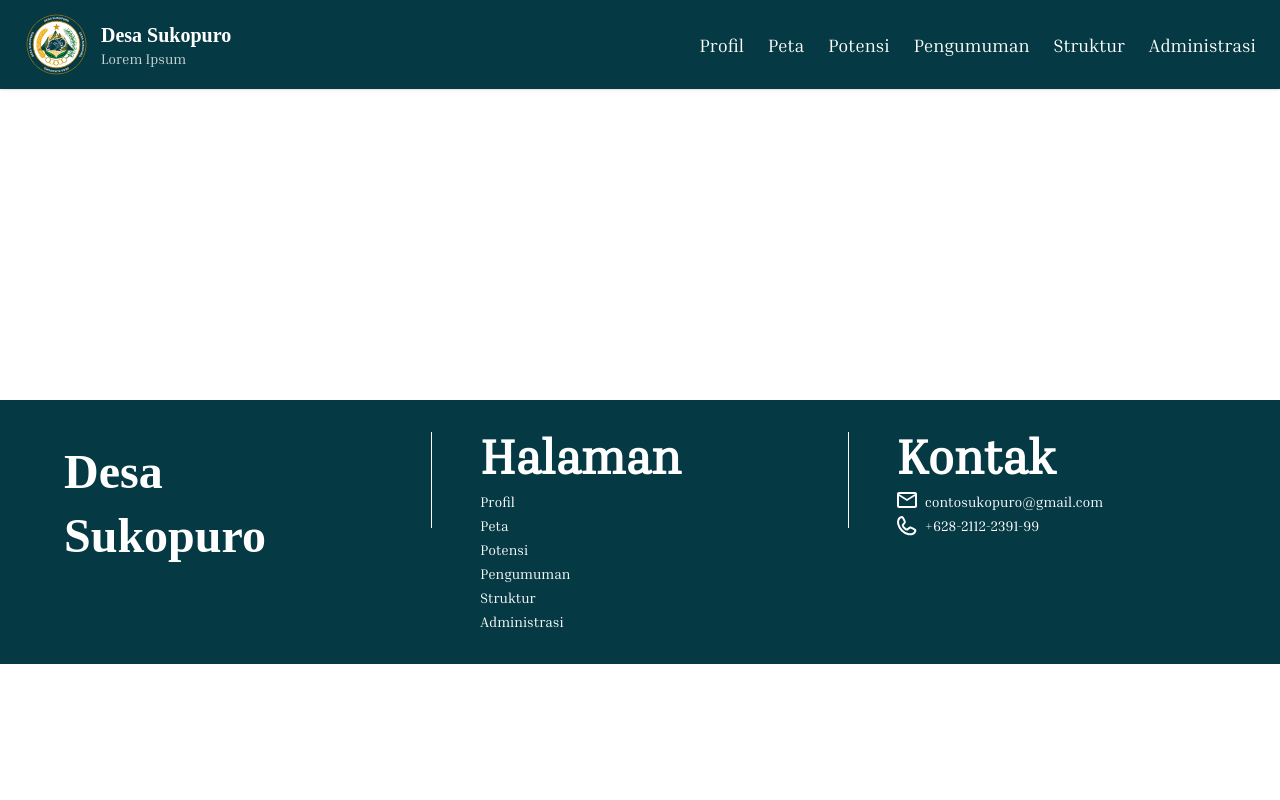
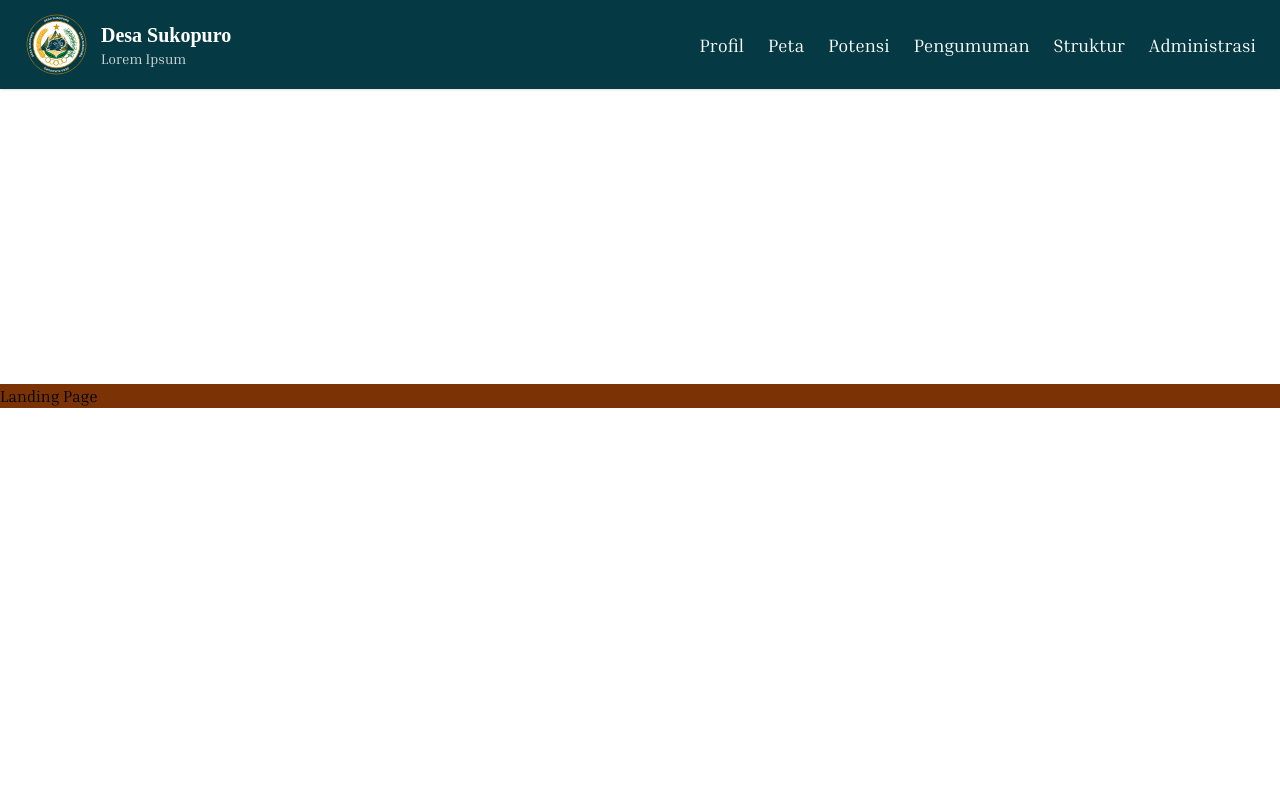
Before and after one commit to desa-sukopuro/sukopuro-frontend, a React (Vite) app: page / in a window 1280 px wide. Shown: the top 800 px of the page. Built offline with nearby package versions, Linux system fonts and the light colour scheme; a web font is replaced by a local one.

Commit message:
Fix Layouting

```diff
--- a/package.json
+++ b/package.json
@@ -13,6 +13,7 @@
     "@tailwindcss/vite": "^4.1.11",
     "react": "^19.1.0",
     "react-dom": "^19.1.0",
+    "react-router-dom": "^7.7.0",
     "tailwindcss": "^4.1.11"
   },
   "devDependencies": {
--- a/src/App.tsx
+++ b/src/App.tsx
@@ -1,14 +1,10 @@
-import Navbar from "./components/Header"
-import Footer from "./components/Footer"
+import AppRouter from './AppRouter'
 import './App.css'
 function App() {
-
   return (
     <>
-      <Navbar/>
-      <Footer/>
+      <AppRouter/>
     </>
   )
 }
-
 export default App
--- /dev/null
+++ b/src/AppRouter.tsx
@@ -0,0 +1,19 @@
+import { BrowserRouter, Routes, Route } from "react-router-dom";
+import Layout from "./components/Layout";
+import LandingPage from "./pages/LandingPage";
+
+
+const AppRouter = () => {
+  return (
+    <BrowserRouter>
+      <Routes>
+        <Route path="/" element={<Layout />}>
+          <Route index element={<LandingPage />} />
+          {/* <Route path="/profile" element={<Profile/>}/> Contoh ngisi route*/}
+        </Route>
+      </Routes>
+    </BrowserRouter>
+  );
+};
+
+export default AppRouter;
--- /dev/null
+++ b/src/components/Layout.tsx
@@ -0,0 +1,17 @@
+import { Outlet } from "react-router-dom";
+import Header from "./Header";
+import Footer from "./Footer";
+
+function Layout() {
+  return (
+    <div>
+      <Header />
+      <main>
+        <Outlet /> {}
+      </main>
+      <Footer />
+    </div>
+  );
+}
+
+export default Layout;
--- /dev/null
+++ b/src/pages/LandingPage.tsx
@@ -0,0 +1,9 @@
+const LandingPage = () => {
+    return (
+        <div className="bg-amber-900 mt-96">
+            <h1>Landing Page</h1>
+        </div>
+    );
+}
+
+export default LandingPage;
```
Also changed, not shown: 1 other file (tests, documents, lock files or other folders).
